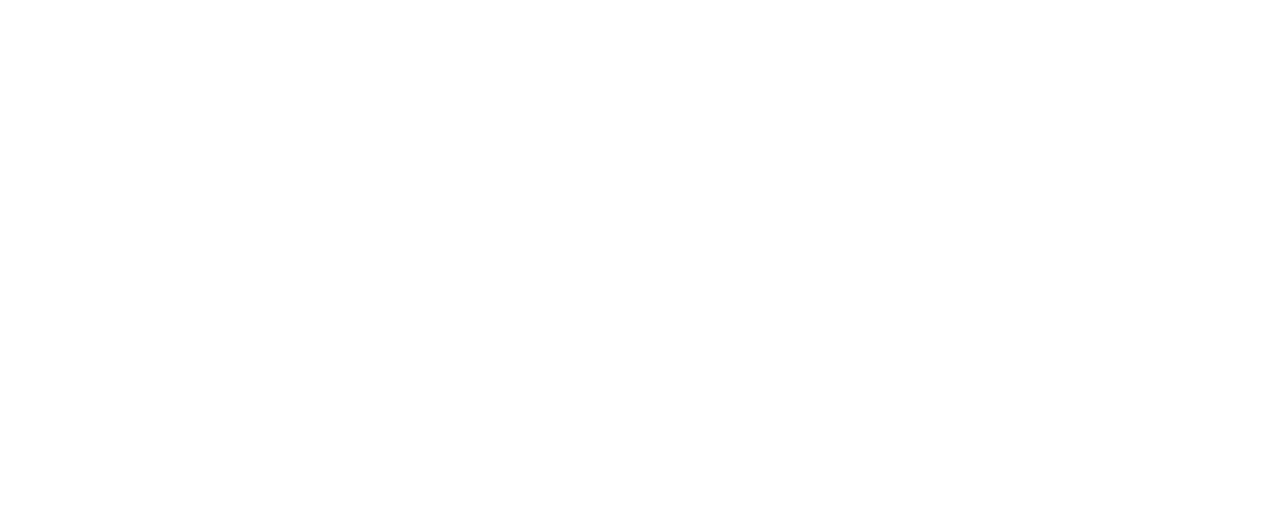
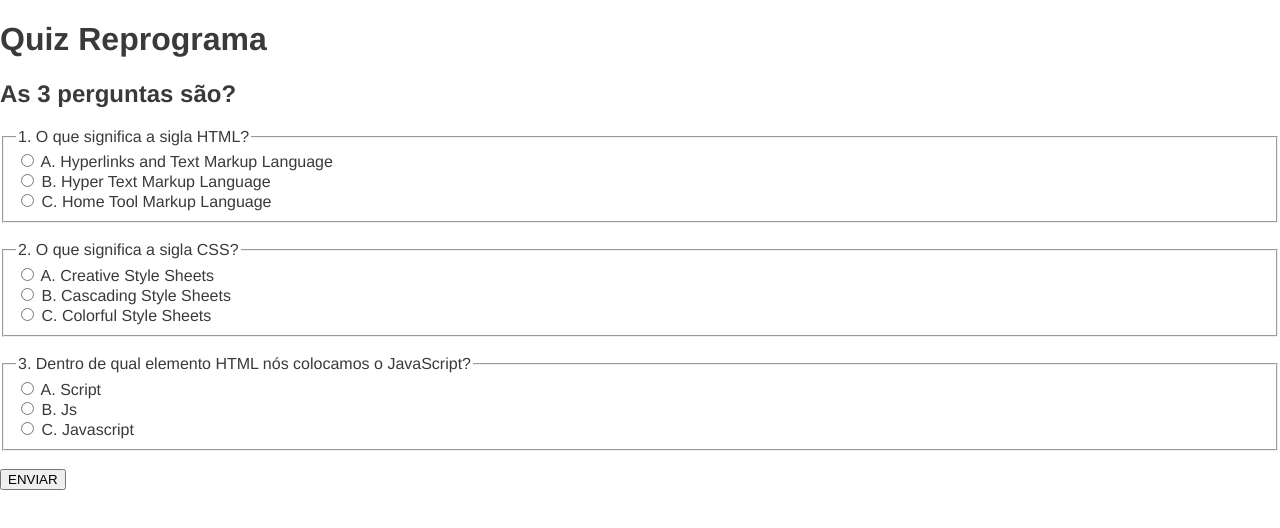
Before and after one commit to suellenverissimo/reprograma, a plain HTML site: page Quiz/index.html in a window 1280 px wide. Drawn offline with Linux system fonts and the light colour scheme.

Commit message:
ätualizacao index

```diff
--- a/Quiz/index.html
+++ b/Quiz/index.html
@@ -3,8 +3,75 @@
   <head>
     <meta charset="utf-8">
     <title>Quiz </title>
+    <link href="style.css" type="text/css" rel="stylesheet" />
   </head>
   <body>
+<h1> Quiz Reprograma </h1>
+<h2> As 3 perguntas são? </h2>
 
-  </body>
+
+<form>
+    <fieldset>
+        <legend>1. O que significa a sigla HTML?</legend>
+
+        <div>
+            <input type="radio" id="A" name="quiz"  value="A"/>
+            <label for="A">A. Hyperlinks and Text Markup Language</label>
+        </div>
+
+        <div>
+            <input type="radio" id="B" name="quiz"  value="B"/>
+            <label for="B">B. Hyper Text Markup Language</label>
+        </div>
+
+        <div>
+            <input type="radio" id="C" name="quiz" value="C" />
+            <label for="C">C. Home Tool Markup Language</label>
+        </div>
+
+    </fieldset> <br>
+
+    <fieldset>
+        <legend>2. O que significa a sigla CSS?</legend>
+
+        <div>
+            <input type="radio" id="A" name="quiz2"  value="A"/>
+            <label for="A">A. Creative Style Sheets</label>
+        </div>
+
+        <div>
+            <input type="radio" id="B" name="quiz2"  value="B"/>
+            <label for="B">B. Cascading Style Sheets</label>
+        </div>
+
+        <div>
+            <input type="radio" id="C" name="quiz2" value="C" />
+            <label for="C">C. Colorful Style Sheets</label>
+        </div>
+
+    </fieldset> <br>
+    <fieldset>
+        <legend>3. Dentro de qual elemento HTML nós colocamos o JavaScript?</legend>
+
+        <div>
+            <input type="radio" id="A" name="quiz3"  value="A"/>
+            <label for="A">A. Script</label>
+        </div>
+
+        <div>
+            <input type="radio" id="B" name="quiz3"  value="B"/>
+            <label for="B">B. Js</label>
+        </div>
+
+        <div>
+            <input type="radio" id="C" name="quiz3" value="C" />
+            <label for="C">C. Javascript</label>
+        </div>
+
+    </fieldset> <br>
+
+    <input type="submit" value="ENVIAR">
+</form>
+
+</body>
 </html>
--- a/Quiz/style.css
+++ b/Quiz/style.css
@@ -0,0 +1,29 @@
+body{
+  margin: 0;
+padding: 0;
+border: 0;
+outline: 0;
+font-size: 100%;
+vertical-align: baseline;
+background: transparent;
+font-family: "Aktiv Grotesk", 'Helvetica Neue', Helvetica, Arial, sans-serif;
+color: #3a3a3a;
+font-smoothing: antialiased;
+-webkit-font-smoothing: antialiased;
+font-kerning: normal;
+-webkit-font-kerning: normal;
+-moz-osx-font-smoothing: grayscale;
+}
+
+.text-block--readme .quiz-block .question-selection, .text-block--readme .quiz-block .question-selection.remove-hover:hover {
+background-color: #f8f8f8;
+border: 2px solid transparent;
+padding: 16px 64px 16px 32px;
+margin-top: 5px;
+position: relative;
+cursor: default;
+}
+
+.text-block--readme .quiz-block .question-block {
+padding: 32px 64px;
+}
```
